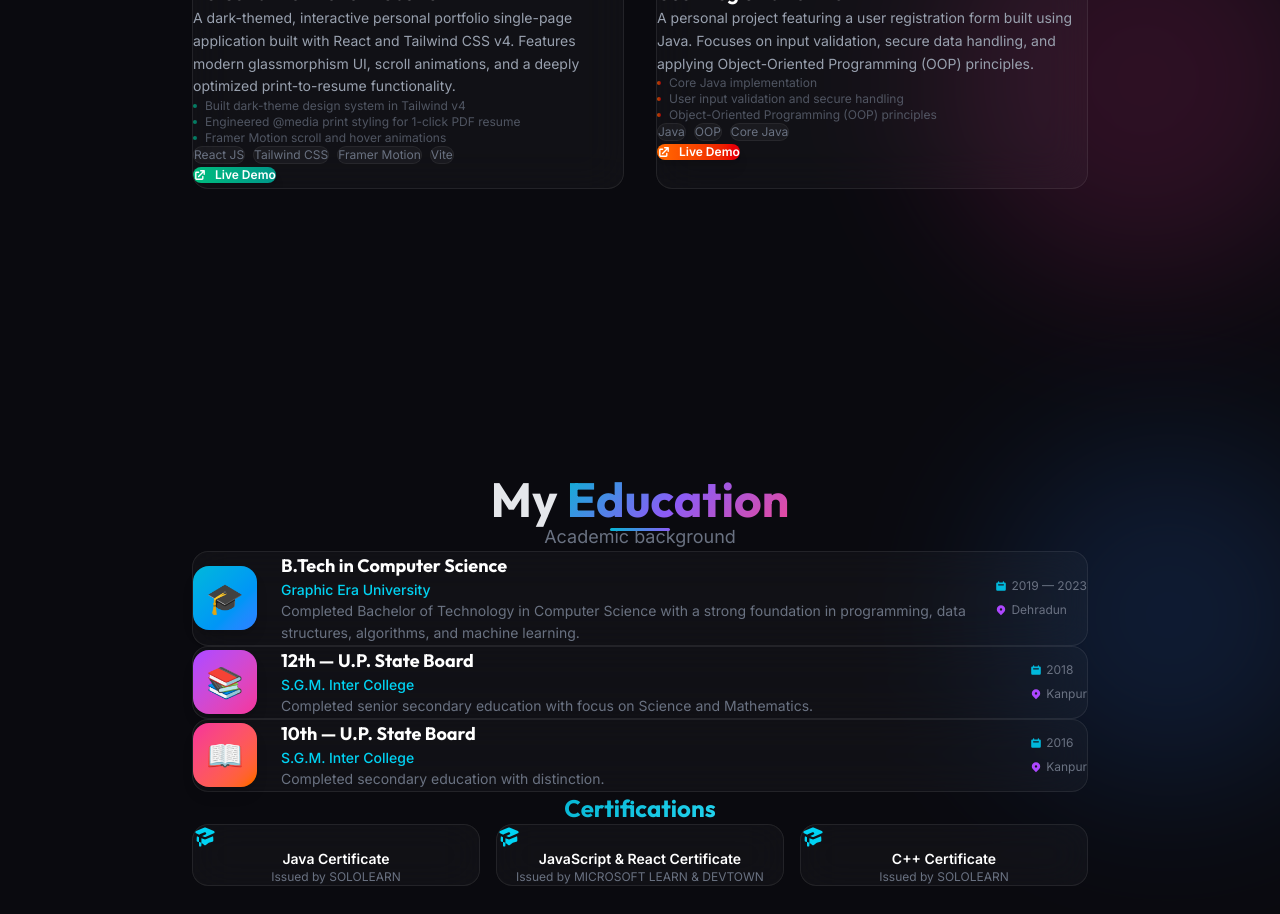
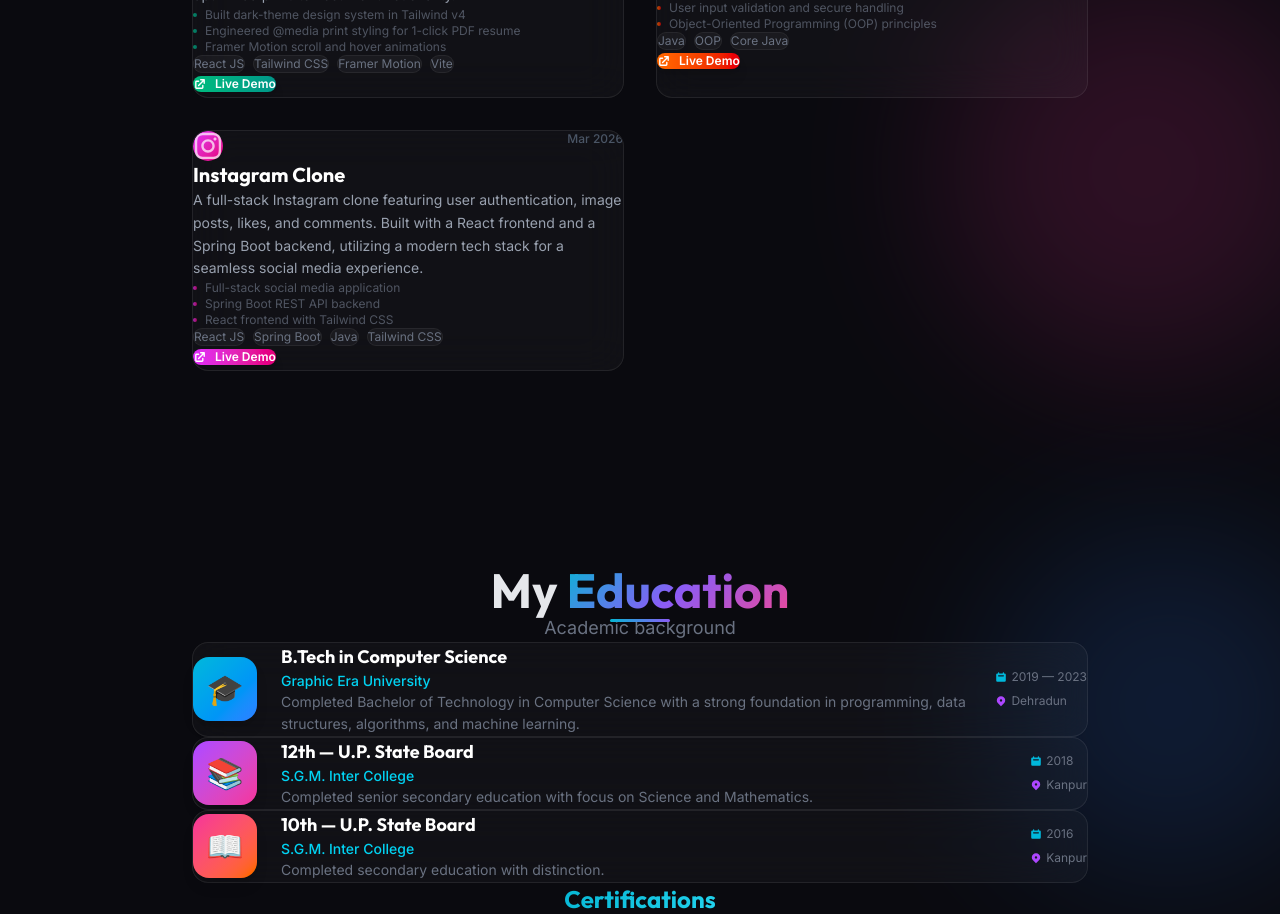
Before and after one commit to Rajvardhan-1/my-portfolio, a React (Vite) app: page / in a window 1280 px wide. Shown: the part 2920-3834 px from the top of the page. Built offline with nearby package versions, Linux system fonts and the light colour scheme.

Commit message:
feat: add instagram clone project to portfolio

```diff
--- a/src/components/Projects.jsx
+++ b/src/components/Projects.jsx
@@ -2,7 +2,7 @@ import { motion, useInView } from 'framer-motion';
 import { useRef, useState } from 'react';
 import { HiExternalLink } from 'react-icons/hi';
 import { SiPython, SiReact } from 'react-icons/si';
-import { FaBrain, FaMusic, FaCode, FaJava } from 'react-icons/fa';
+import { FaBrain, FaMusic, FaCode, FaJava, FaInstagram } from 'react-icons/fa';
 
 const projects = [
   {
@@ -59,6 +59,20 @@ const projects = [
       'Core Java implementation',
       'User input validation and secure handling',
       'Object-Oriented Programming (OOP) principles',
+    ],
+  },
+  {
+    title: 'Instagram Clone',
+    description: 'A full-stack Instagram clone featuring user authentication, image posts, likes, and comments. Built with a React frontend and a Spring Boot backend, utilizing a modern tech stack for a seamless social media experience.',
+    tech: ['React JS', 'Spring Boot', 'Java', 'Tailwind CSS'],
+    icon: <FaInstagram className="text-3xl" />,
+    gradient: 'from-fuchsia-500 to-pink-600',
+    period: 'Mar 2026',
+    link: 'https://raj-insta-clone.vercel.app',
+    highlights: [
+      'Full-stack social media application',
+      'Spring Boot REST API backend',
+      'React frontend with Tailwind CSS',
     ],
   },
 ];
```
